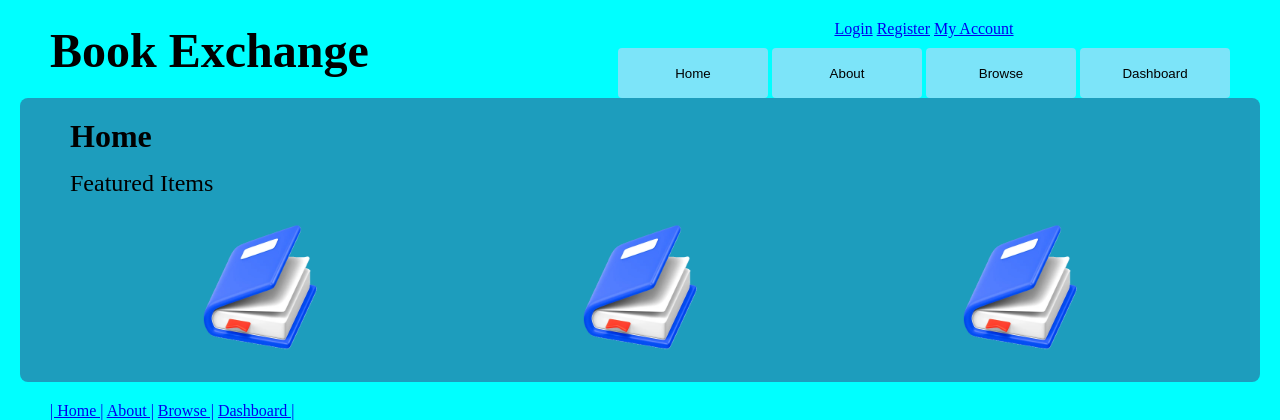
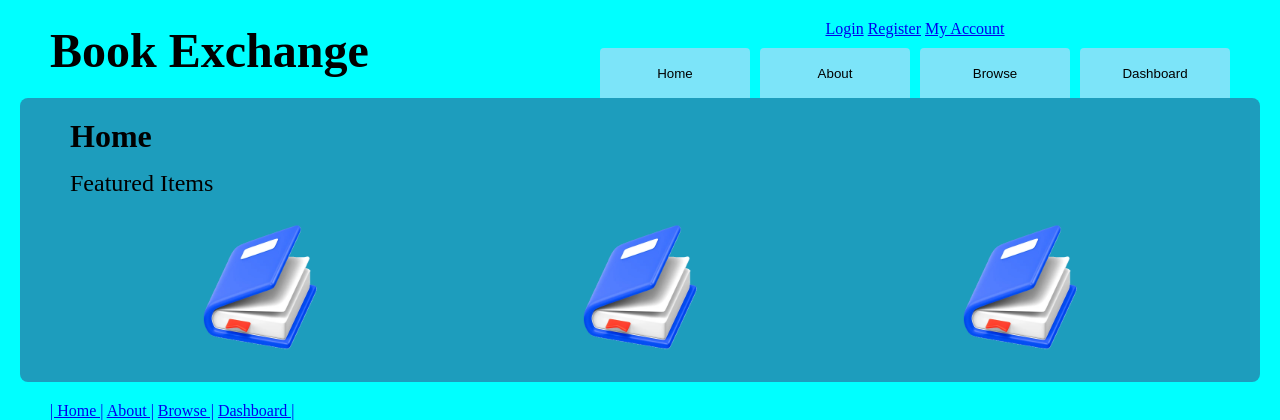
Before and after one commit to Zubdragon047/cosc360project, a PHP site: page /home.html in a window 1280 px wide. Shown: the top 420 px of the page. Run offline with PHP 8.4, Linux system fonts and the light colour scheme.

Commit message:
Update stylesheet.css

```diff
--- a/css/stylesheet.css
+++ b/css/stylesheet.css
@@ -27,11 +27,14 @@ header {
 }
 
 .header-nav-bottom {
+    display: flex;
+    gap: 10px;
     margin-top: 10px;
     button {
         background-color: rgb(124, 228, 249);
         border: none;
-        border-radius: 4px;
+        border-top-left-radius: 4px;
+        border-top-right-radius: 4px;
         width: 150px;
         height: 50px;
     }
```
